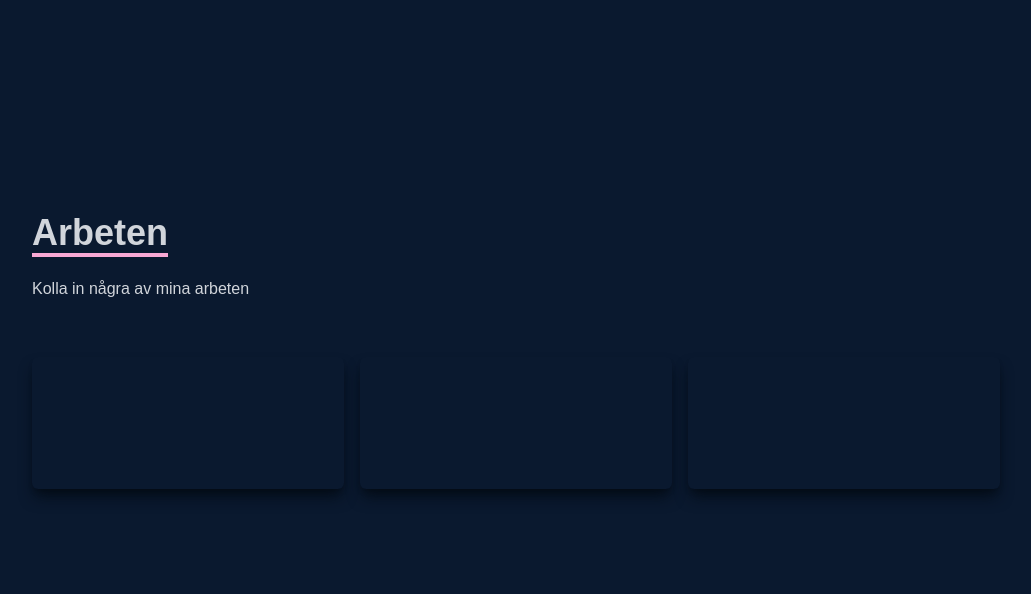
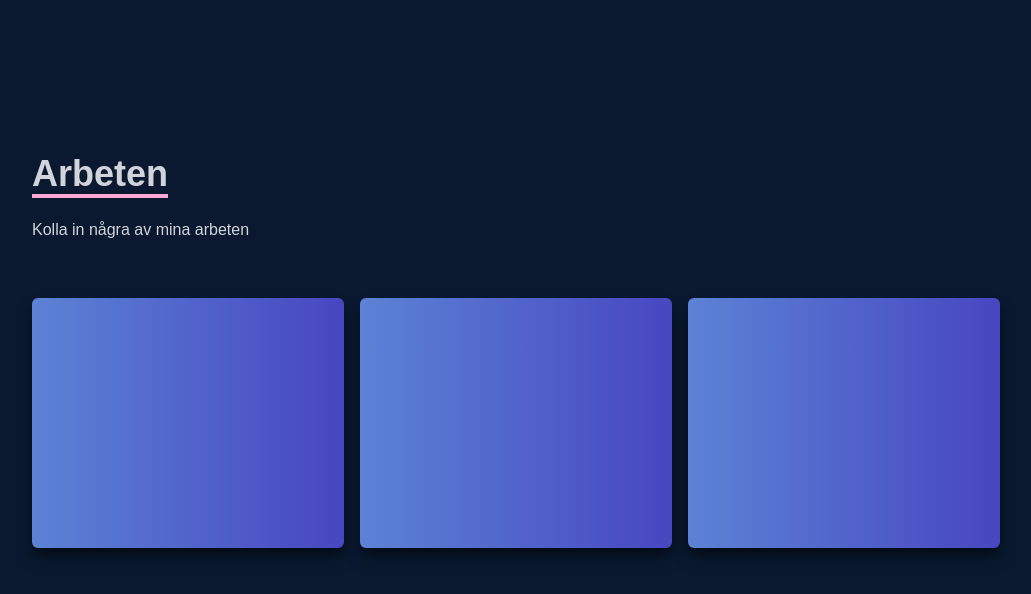
Before and after one commit to bunn1/portfolioReactApp, a React (Create React App) app: page / in a window 1280 px wide. Shown: the part 2449-3043 px from the top of the page, without its empty margins (124-1155 px from the left). Built offline with nearby package versions, Linux system fonts and the light colour scheme.

Commit message:
Css styling

```diff
--- a/src/index.css
+++ b/src/index.css
@@ -12,3 +12,20 @@ li {
     @apply px-4;
     @apply cursor-pointer;
 }
+
+.content-div{
+    background-repeat: no-repeat;
+    background-size: cover;
+    background-position: center;
+    height: 250px;
+}
+
+.content-div{
+    background-image: linear-gradient(
+        to right,
+        rgba(112, 157, 255, 0.8),
+        hsla(242, 74%, 61%, 0.8)
+
+    )!important;
+
+}
```
